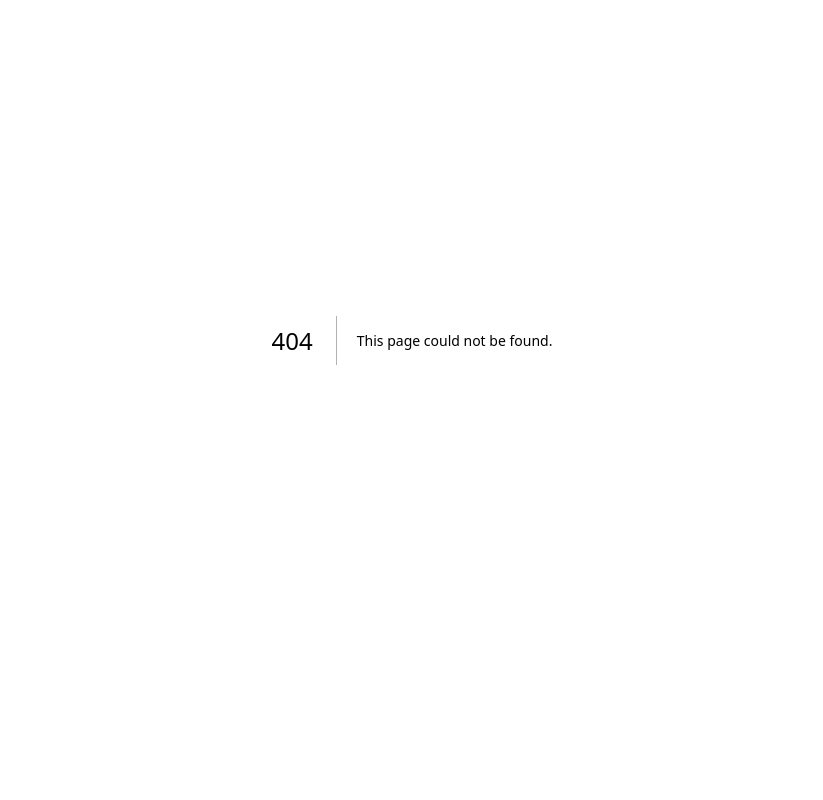
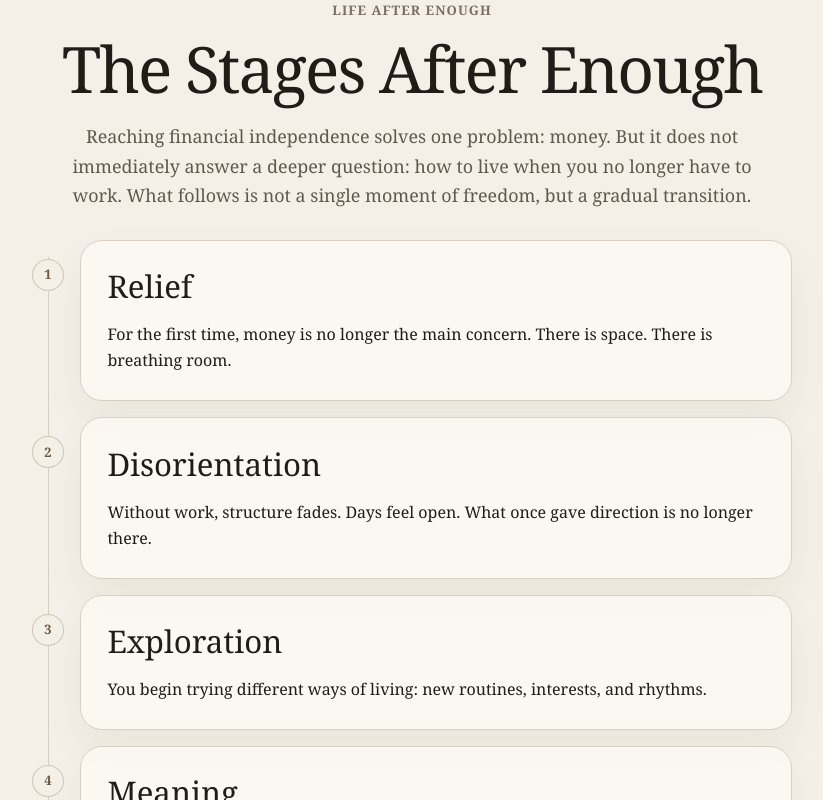
Before and after one commit to naveenniverthy/after-enough, a Next.js app: page /life-after-fi-stages in a window 1280 px wide. Before the commit this address had no page. Shown: the part 180-980 px from the top of the page, without its empty margins (228-1051 px from the left). Built offline with nearby package versions, Linux system fonts and the light colour scheme.

Commit message:
added life after FI

```diff
--- a/app/globals.css
+++ b/app/globals.css
@@ -512,6 +512,51 @@ ol {
   border-radius: var(--radius-sm);
 }
 
+.stage-flow {
+  position: relative;
+  display: grid;
+  gap: 1rem;
+  margin: 1.8rem 0;
+}
+
+.stage-flow::before {
+  content: "";
+  position: absolute;
+  left: 1rem;
+  top: 1.1rem;
+  bottom: 1.1rem;
+  width: 1px;
+  background: rgba(109, 91, 62, 0.22);
+}
+
+.stage-flow-item {
+  position: relative;
+  display: grid;
+  grid-template-columns: 2rem minmax(0, 1fr);
+  gap: 1rem;
+  align-items: start;
+}
+
+.stage-flow-marker {
+  position: relative;
+  z-index: 1;
+  display: grid;
+  place-items: center;
+  width: 2rem;
+  height: 2rem;
+  margin-top: 1.2rem;
+  border: 1px solid rgba(109, 91, 62, 0.28);
+  border-radius: 999px;
+  background: var(--background);
+  color: var(--accent);
+  font-size: 0.82rem;
+  font-weight: 600;
+}
+
+.stage-flow-card {
+  margin-top: 0;
+}
+
 .panel h2 {
   margin-top: 0;
 }
--- /dev/null
+++ b/app/life-after-fi-stages/page.jsx
@@ -0,0 +1,77 @@
+import Link from "next/link";
+
+export const metadata = {
+  title: "The Stages After Enough",
+  description:
+    "A simple reflection on the stages people may move through after reaching financial independence.",
+  alternates: {
+    canonical: "/life-after-fi-stages",
+  },
+};
+
+const stages = [
+  {
+    title: "Relief",
+    text: "For the first time, money is no longer the main concern. There is space. There is breathing room.",
+  },
+  {
+    title: "Disorientation",
+    text: "Without work, structure fades. Days feel open. What once gave direction is no longer there.",
+  },
+  {
+    title: "Exploration",
+    text: "You begin trying different ways of living: new routines, interests, and rhythms.",
+  },
+  {
+    title: "Meaning",
+    text: "The question shifts from “what can I do?” to “what actually matters?”",
+  },
+  {
+    title: "Freedom",
+    text: "Life becomes simpler. Lighter. More intentional. Not driven by pressure, but guided by clarity.",
+  },
+];
+
+export default function LifeAfterFiStagesPage() {
+  return (
+    <main className="essay-page">
+      <section className="essay-hero">
+        <p className="eyebrow">Life after enough</p>
+        <h1>The Stages After Enough</h1>
+        <p className="essay-intro">
+          Reaching financial independence solves one problem: money. But it
+          does not immediately answer a deeper question: how to live when you no
+          longer have to work. What follows is not a single moment of freedom,
+          but a gradual transition.
+        </p>
+      </section>
+
+      <section className="stage-flow" aria-label="Stages after enough">
+        {stages.map((stage, index) => (
+          <article className="stage-flow-item" key={stage.title}>
+            <div className="stage-flow-marker" aria-hidden="true">
+              {index + 1}
+            </div>
+            <div className="essay-card stage-flow-card">
+              <h2>{stage.title}</h2>
+              <p>{stage.text}</p>
+            </div>
+          </article>
+        ))}
+      </section>
+
+      <section className="essay-card callout">
+        <p>
+          After enough, the journey continues.
+          <br />
+          Not toward more money, but toward a way of living that feels right.
+        </p>
+        <p>
+          <Link className="button-link" href="/start-here">
+            Start Here
+          </Link>
+        </p>
+      </section>
+    </main>
+  );
+}
```
Also changed, not shown: app/start-here/page.jsx (+21 -0 lines).
